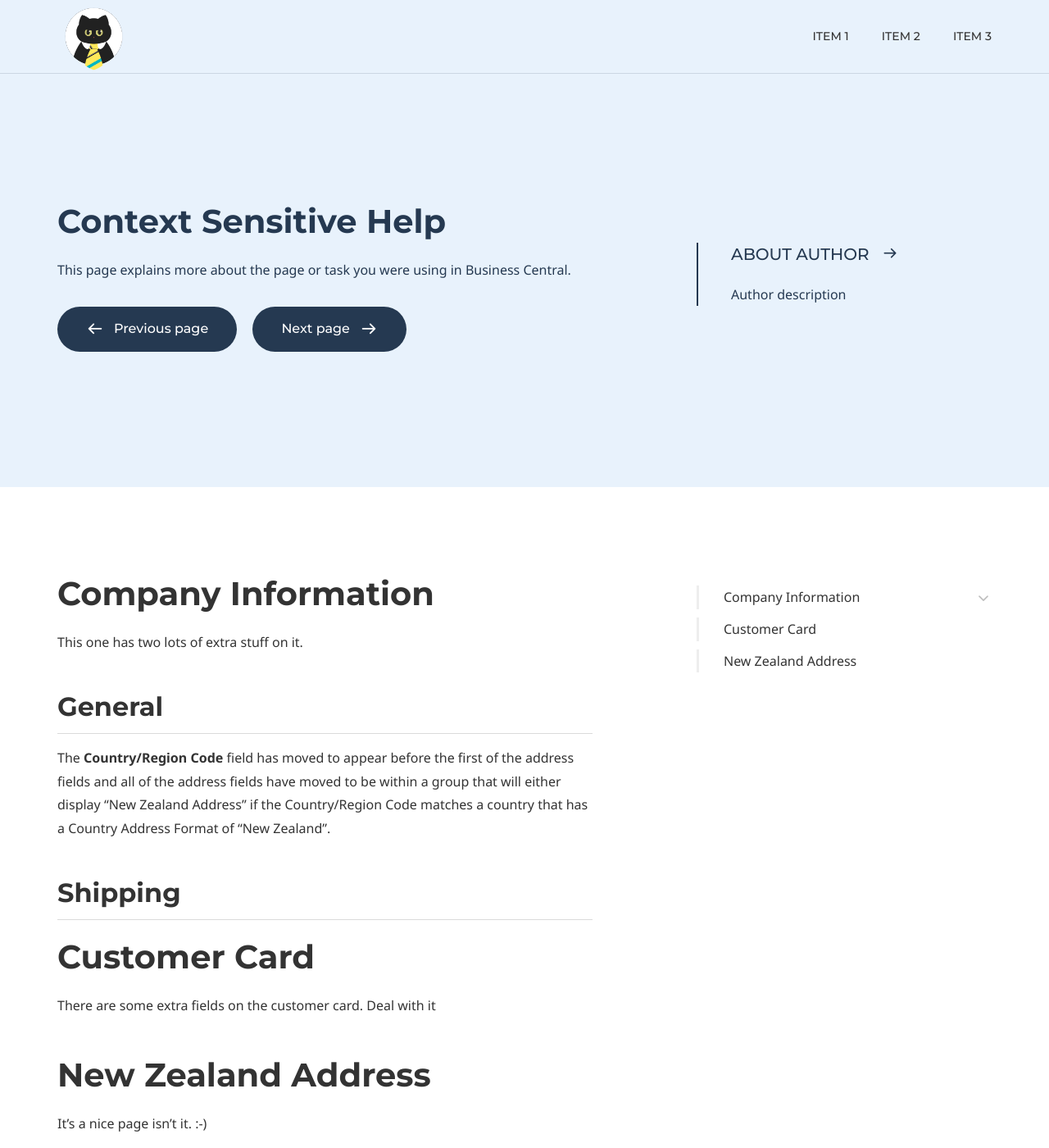
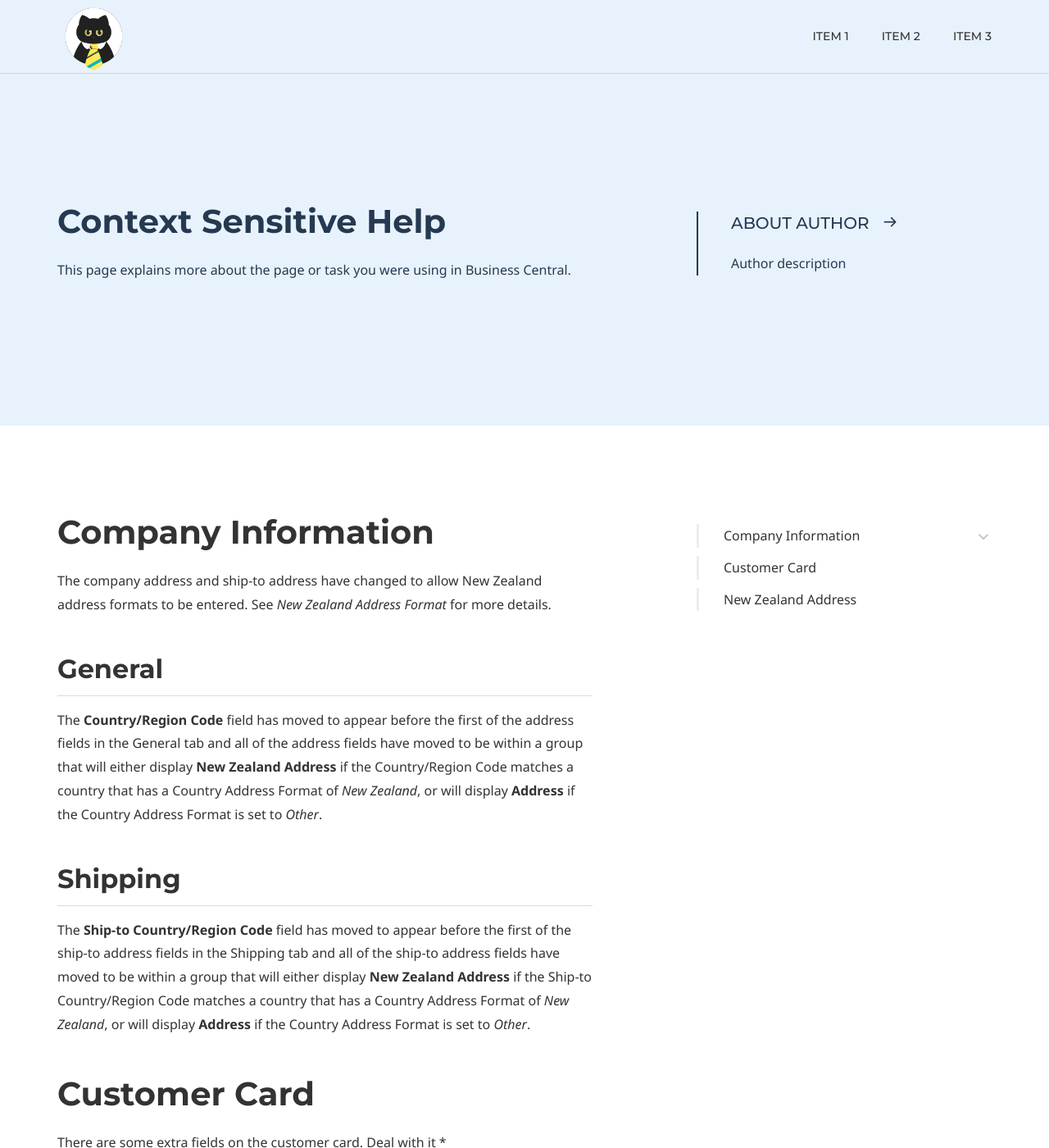
Before and after one commit to BCAppsLimited/StreetAs, a Jekyll site: the page built from ContextSensitiveHelp.md, in a window 1280 px wide and 1400 px high. Shown: the whole window at 82% size. Built offline with Jekyll 4.4.1, drawn with Linux system fonts in a browser that asks for light colours; some web fonts are replaced; some of the changed text lies outside the part shown.

```diff
--- a/ContextSensitiveHelp.md
+++ b/ContextSensitiveHelp.md
@@ -20,29 +20,27 @@ micro_nav: true
 
 # Page navigation
 page_nav:
-    prev:
+    home:
         content: Previous page
-        url: '#'
-    next:
-        content: Next page
-        url: '#'
+        url: 'index.md'
 ---
 
 # Company Information
 
-This one has two lots of extra stuff on it.
+The company address and ship-to address have changed to allow New Zealand address formats to be entered. See *New Zealand Address Format* for more details.
 
 ## General
 
-The **Country/Region Code** field has moved to appear before the first of the address fields and all of the address fields have moved to be within a group that will either display "New Zealand Address" if the Country/Region Code matches a country that has a Country Address Format of "New Zealand".
+The **Country/Region Code** field has moved to appear before the first of the address fields in the General tab and all of the address fields have moved to be within a group that will either display **New Zealand Address** if the Country/Region Code matches a country that has a Country Address Format of *New Zealand*, or will display **Address** if the Country Address Format is set to *Other*.
 
 ## Shipping
 
+The **Ship-to Country/Region Code** field has moved to appear before the first of the ship-to address fields in the Shipping tab and all of the ship-to address fields have moved to be within a group that will either display **New Zealand Address** if the Ship-to Country/Region Code matches a country that has a Country Address Format of *New Zealand*, or will display **Address** if the Country Address Format is set to *Other*.
 
 # Customer Card
 
 There are some extra fields on the customer card. Deal with it
-
+*
 # New Zealand Address
 
 It's a nice page isn't it. :-)
```
